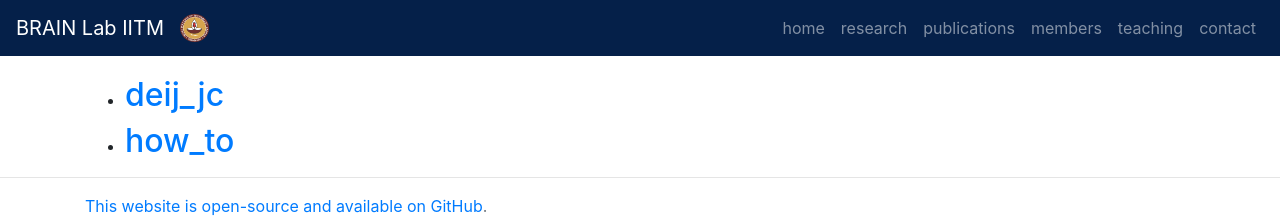
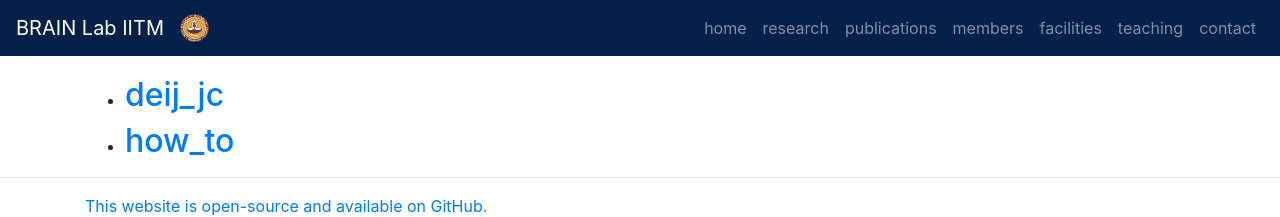
Before and after one commit to BrainLabIITM/BrainLabIITM.github.io, a Jekyll site: the page built from tags/index.html, in a window 1280 px wide. Shown: the top 217 px of the page. Built offline with Jekyll 4.4.1, drawn with Linux system fonts in a browser that asks for light colours.

Commit message:
updated navigation

```diff
--- a/_data/navigation.yml
+++ b/_data/navigation.yml
@@ -14,6 +14,10 @@
   link: "/members"
   group: members
 
+- name: facilities
+  link: "/facilities"
+  group: facilities
+
 - name: teaching
   link: "/courses"
   group: courses
```
